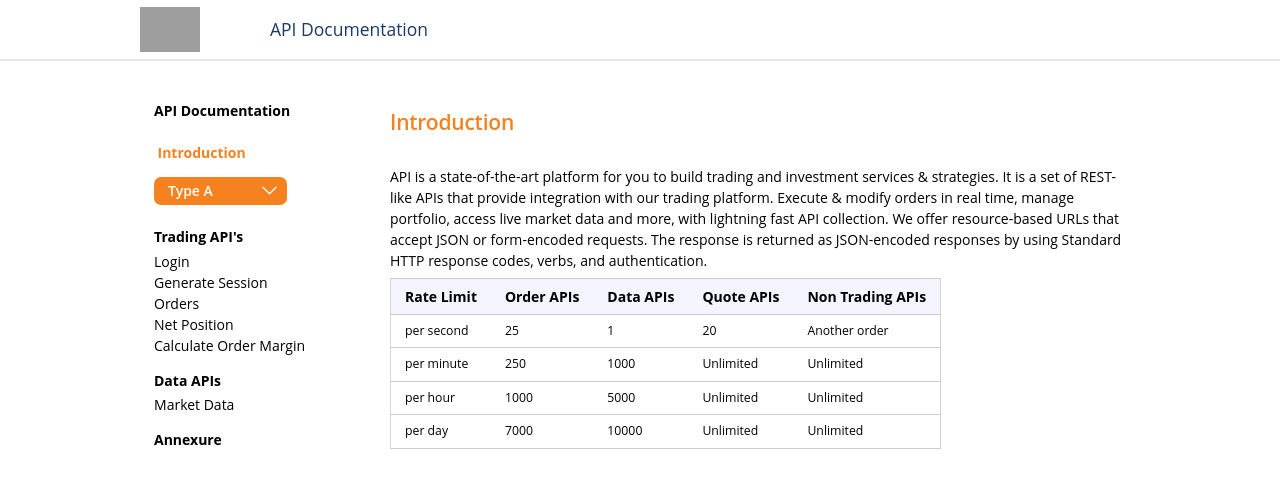
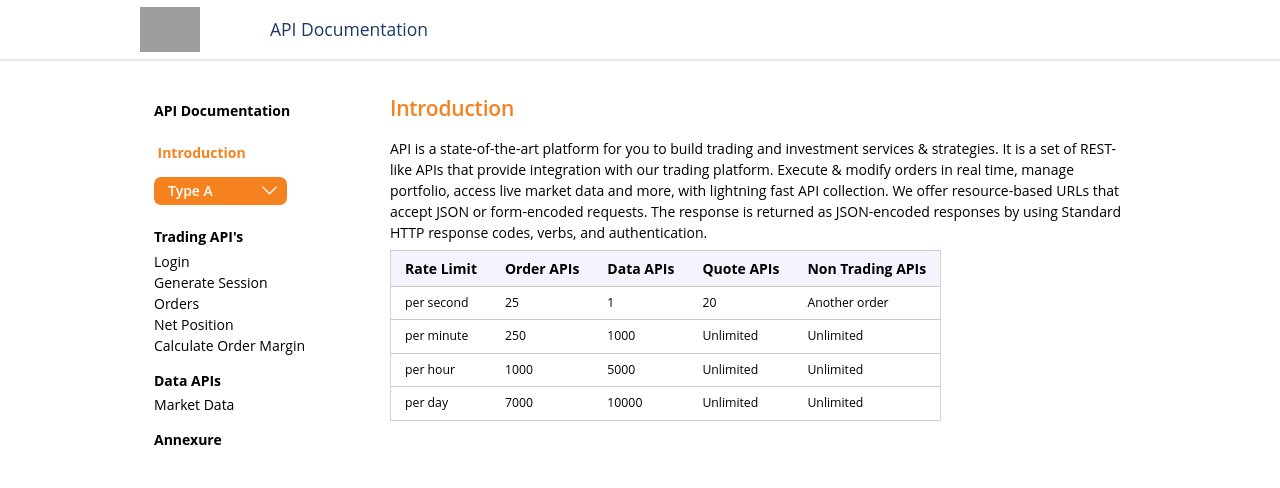
Before and after one commit to Paras-More/DhanHq_New_API_Documentation, a React (Vite) app: page / in a window 1280 px wide. Shown: the top 488 px of the page. Built offline with nearby package versions, Linux system fonts and the light colour scheme; grey boxes are pictures that could not be loaded.

Commit message:
Intro heading fixed

```diff
--- a/src/Content_Components/Introduction.jsx
+++ b/src/Content_Components/Introduction.jsx
@@ -79,7 +79,7 @@ function Introduction() {
 
   return (
     <div className="min-w-full">
-      <h1 className="content-heading-font py-6">Introduction</h1>
+      <h1 className="content-heading-font py-2">Introduction</h1>
        {/* <p>Description -This is this introduction page of API Documentation .</p>  */}
        <p className="shrink-1 py-2">
             API is a state-of-the-art platform for you to build trading and
```
